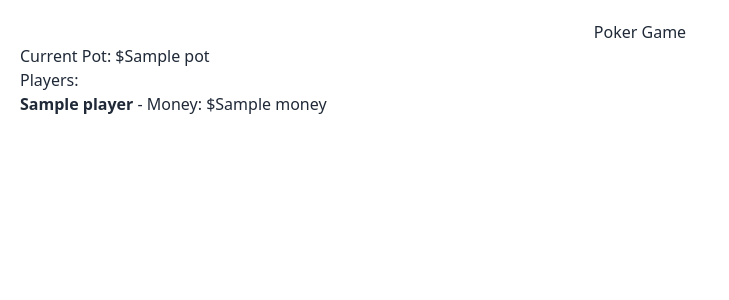
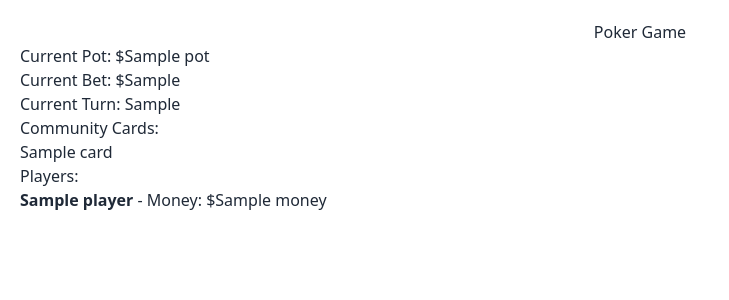
Before and after one commit to TMUProfLee/CIS322_SP24, a Flask app: template source/templates/game.html in a window 1280 px wide. Shown: the top 300 px of the page, without its empty margins (0-729 px from the left). Run offline with Flask 3, Linux system fonts and the light colour scheme; the template is opened without the code that fills it: most values are stand-ins (such as "Sample title", 1, 10 or a date in 2020); some libraries are stand-ins or nearby versions.

Commit message:
Changelog: Remove result.html fix makeBet() Add additional variables

```diff
--- a/source/CardGames.py
+++ b/source/CardGames.py
@@ -144,7 +144,6 @@ class Player:
       return self.money
     else:
       self.money -= amount
-      pot.add(amount)  # Call function implemented here--------------------------------
       return self.money
 
   # adds one card to player's hand
@@ -357,3 +356,8 @@ class Poker:
       self.fold(player_index)
     # Add more actions as needed
     self.next_turn()  # Move to the next turn after the action
+
+  def add_player(self, player):
+    self.players.append(player)
+    # Reset bets
+    self.bets = [0 for _ in range(len(self.players))]
--- a/source/flask_file.py
+++ b/source/flask_file.py
@@ -11,7 +11,6 @@ players = []  # Add more players as needed
 game = Poker(players, dealer, Pot())
 
 current_turn = game.currentPlayer
-
 
 # Define a route to handle form submission
 @app.route('/process_form', methods=['POST', 'GET'])
@@ -37,7 +36,7 @@ def process_form():
 
             # Create a new player and add them to the game
             new_player = Player(input_name, input_money)
-            players.append(new_player)
+            game.add_player(new_player)
 
             # Generate a unique identifier for this player
             session['player_id'] = new_player.id
@@ -48,26 +47,25 @@ def process_form():
             return render_template('create_player.html')
 
     # Return a response to the HTML page
-    return render_template('game.html', players=players, pot=game.pot.show_pot())
+    return render_template('game.html', players=players, pot=game.pot.show_pot(), current_turn=game.players[game.currentPlayer].name)
 
 # Define a route to handle player actions in the game loop
 @app.route('/player_action', methods=['POST'])
 def player_action():
     # Check if the player's identifier matches the current player
     player_id = session.get('player_id')
+    print(players)
     if player_id != str(players[game.currentPlayer].id):
         flash('It is not your turn')
         return redirect('/process_form')
 
     # Perform the player action in the game
     amount = int(request.form['amount'])
-    player = players[game.currentPlayer]
-    game.bet(player, amount, game.pot)
+    player = game.players[game.currentPlayer]
+    game.bet(player, amount)
 
-
-    # Return a response to the HTML page
-    return render_template('result.html', players=players, pot=game.pot.show_pot())
-
+    # Redirect to the game page
+    return redirect('/process_form')
 
 @app.route('/', methods=['GET', 'POST'])
 def main():
--- a/source/templates/game.html
+++ b/source/templates/game.html
@@ -1,8 +1,21 @@
 {% extends 'base.html' %}
 
 {% block content %}
+<script>
+    setInterval(function() {
+        location.reload();
+    }, 10000);
+</script>
+
 <center><h1>Poker Game</h1></center>
     <h2>Current Pot: ${{ pot }}</h2>
+    <h2>Current Bet: ${{ current_bet }}</h2>
+    <h2>Current Turn: {{ current_turn }}</h2>
+    <h2>Community Cards:</h2>
+    <ul>
+        {% for card in community_cards %}
+        <li>{{ card }}</li>
+        {% endfor %}
     <h3>Players:</h3>
     <ul>
         {% for player in players %}
--- a/source/templates/result.html
+++ /dev/null
@@ -1,6 +0,0 @@
-{% extends 'base.html' %}
-
-{% block content %}
-    <h1>Poker Game</h1>
-    <h2>Current Pot: ${{ pot }}</h2>
-{% endblock %}
```
